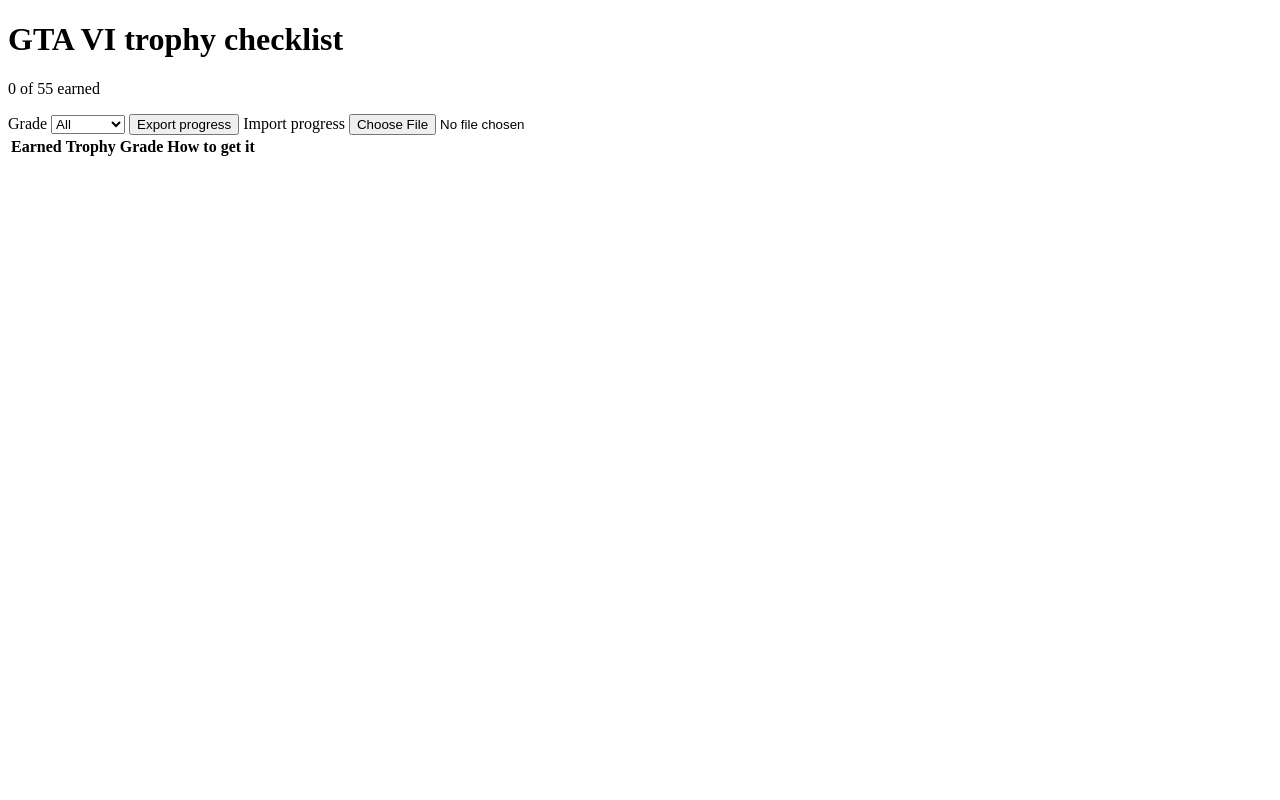
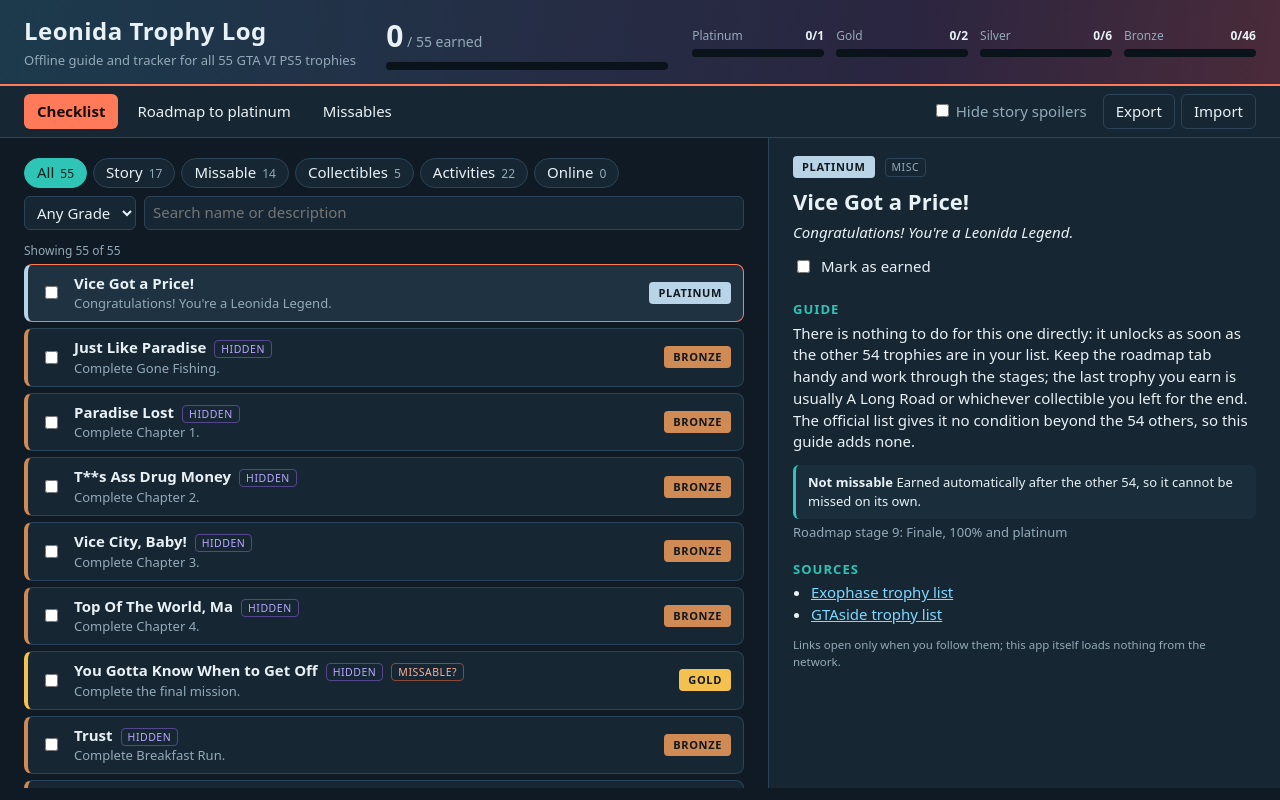
Before and after one commit to djodiaja/gta6-trophy-guide, a plain HTML site: page app/index.html in a window 1280 px wide. Drawn offline with Linux system fonts and the light colour scheme.

Commit message:
Build the tracker app: checklist, filters, spoilers, roadmap, missables, export/import

```diff
--- /dev/null
+++ b/app/css/style.css
@@ -0,0 +1,66 @@
+:root {
+  --bg: #0f1a24; --panel: #172633; --panel2: #1e3242; --line: #2b4457; --ink: #e8f1f5; --dim: #94aab8;
+  --accent: #ff7a59; --teal: #2ec4b6;
+  --platinum: #b9d4e6; --gold: #f2c14e; --silver: #c3ccd3; --bronze: #d08a54;
+}
+* { box-sizing: border-box; }
+body { margin: 0; background: var(--bg); color: var(--ink); font: 15px/1.45 system-ui, "Segoe UI", sans-serif; }
+button, select, input { font: inherit; color: inherit; }
+.top { display: grid; grid-template-columns: 1.2fr 1fr 2fr; gap: 24px; align-items: center; padding: 14px 24px;
+  background: linear-gradient(100deg, #1c3a4c, #2a2540 70%, #4a2b3a); border-bottom: 2px solid var(--accent); }
+.brand h1 { margin: 0; font-size: 24px; letter-spacing: .02em; }
+.brand p { margin: 2px 0 0; color: var(--dim); font-size: 13px; }
+.overall .big { font-size: 30px; font-weight: 700; }
+.overall small { font-size: 14px; color: var(--dim); font-weight: 400; }
+.grades { display: grid; grid-template-columns: repeat(4, 1fr); gap: 12px; }
+.g { font-size: 12px; } .g .gl { text-transform: capitalize; color: var(--dim); } .g b { float: right; }
+.g.platinum .bar span { background: var(--platinum); } .g.gold .bar span { background: var(--gold); }
+.g.silver .bar span { background: var(--silver); } .g.bronze .bar span { background: var(--bronze); }
+.bar { height: 8px; background: #0a121a; border-radius: 4px; overflow: hidden; margin-top: 4px; }
+.bar span { display: block; height: 100%; background: var(--teal); transition: width .2s; }
+.tabs { display: flex; gap: 6px; align-items: center; padding: 8px 24px; background: var(--panel); border-bottom: 1px solid var(--line); }
+.tabs button, .btn { background: none; border: 1px solid transparent; border-radius: 6px; padding: 6px 12px; cursor: pointer; }
+.tabs button.on { background: var(--accent); color: #1a0d08; font-weight: 600; }
+#export, .btn { border-color: var(--line); } .spacer { flex: 1; }
+.toggle { color: var(--dim); margin-right: 10px; cursor: pointer; }
+.layout { display: grid; grid-template-columns: minmax(0, 1.5fr) minmax(320px, 1fr); height: calc(100vh - 150px); min-height: 520px; }
+.pane { overflow-y: auto; padding: 14px 24px; }
+.detail { overflow-y: auto; padding: 18px 24px; background: var(--panel); border-left: 1px solid var(--line); }
+.filters { position: sticky; top: -14px; background: var(--bg); padding: 6px 0 4px; z-index: 2; }
+.chips { display: flex; flex-wrap: wrap; gap: 6px; }
+.chip { background: var(--panel); border: 1px solid var(--line); border-radius: 16px; padding: 3px 12px; cursor: pointer; }
+.chip em { font-style: normal; color: var(--dim); margin-left: 6px; font-size: 12px; }
+.chip.on { background: var(--teal); color: #05211e; border-color: var(--teal); } .chip.on em { color: #05211e; }
+.fl2 { display: flex; gap: 8px; margin-top: 8px; }
+.fl2 select, .fl2 input { background: var(--panel); border: 1px solid var(--line); border-radius: 6px; padding: 5px 8px; text-transform: capitalize; }
+.fl2 input { flex: 1; text-transform: none; }
+.count { color: var(--dim); font-size: 12px; margin: 8px 0 4px; }
+.rows { list-style: none; margin: 0; padding: 0; display: grid; gap: 6px; }
+.row { display: grid; grid-template-columns: 22px 1fr auto; gap: 12px; align-items: center; padding: 8px 12px; background: var(--panel);
+  border: 1px solid var(--line); border-left: 4px solid var(--line); border-radius: 8px; cursor: pointer; }
+.row:hover { background: var(--panel2); } .row.sel { border-color: var(--accent); background: var(--panel2); }
+.row.earned .nm { text-decoration: line-through; text-decoration-color: var(--dim); color: var(--dim); }
+.nm { font-weight: 600; } .ds { color: var(--dim); font-size: 13px; } .why { color: var(--gold); font-size: 12.5px; margin-top: 3px; }
+.tag { font-style: normal; font-size: 10.5px; text-transform: uppercase; letter-spacing: .05em; margin-left: 8px; padding: 1px 6px;
+  border-radius: 4px; border: 1px solid var(--line); color: var(--dim); font-weight: 500; }
+.tag.mis { color: #ffb199; border-color: #8a4a3a; } .tag.hid { color: #b8a8ff; border-color: #55478f; }
+.badge { text-transform: uppercase; font-size: 11px; font-weight: 700; letter-spacing: .06em; padding: 3px 9px; border-radius: 4px; color: #11181e; }
+.badge.platinum { background: var(--platinum); } .badge.gold { background: var(--gold); }
+.badge.silver { background: var(--silver); } .badge.bronze { background: var(--bronze); }
+.row:has(.badge.platinum) { border-left-color: var(--platinum); } .row:has(.badge.gold) { border-left-color: var(--gold); }
+.row:has(.badge.silver) { border-left-color: var(--silver); } .row:has(.badge.bronze) { border-left-color: var(--bronze); }
+.detail h2 { margin: 8px 0 4px; font-size: 22px; } .detail h3 { margin: 18px 0 4px; font-size: 13px; text-transform: uppercase; letter-spacing: .08em; color: var(--teal); }
+.dhead { display: flex; align-items: center; } .dhead .tag:first-of-type { margin-left: 10px; }
+.official { font-style: italic; color: var(--ink); margin: 0 0 8px; } .meta { color: var(--dim); font-size: 13px; margin: 4px 0; }
+.earn { display: inline-flex; gap: 8px; align-items: center; margin: 4px 0; cursor: pointer; }
+.guide { margin: 0; }
+.miss { margin-top: 12px; padding: 8px 12px; border-radius: 6px; font-size: 13px; background: #1a2d3b; border-left: 3px solid var(--teal); }
+.miss.yes { border-left-color: var(--accent); background: #35252a; }
+.src { margin: 0; padding-left: 18px; } .src a { color: #7fd8ff; } .fine { color: var(--dim); font-size: 11.5px; }
+.lead { color: var(--dim); margin: 0 0 12px; }
+.stage { margin-bottom: 18px; } .sh { display: flex; align-items: center; gap: 10px; }
+.sh h3 { margin: 0; font-size: 17px; flex: 1; } .sn { background: var(--accent); color: #1a0d08; width: 26px; height: 26px; border-radius: 50%;
+  display: grid; place-items: center; font-weight: 700; } .sc { color: var(--dim); }
+.sd { color: var(--dim); font-size: 13px; margin: 4px 0 8px 36px; }
+.empty { color: var(--dim); }
+@media (max-width: 900px) { .top { grid-template-columns: 1fr; } .layout { grid-template-columns: 1fr; height: auto; } .detail { border-left: 0; } }
--- a/app/index.html
+++ b/app/index.html
@@ -3,23 +3,31 @@
 <head>
 <meta charset="utf-8">
 <meta name="viewport" content="width=device-width, initial-scale=1">
-<title>GTA VI trophy checklist</title>
-<link rel="stylesheet" href="style.css">
+<title>Leonida Trophy Log: GTA VI trophy guide and tracker</title>
+<link rel="stylesheet" href="css/style.css">
 </head>
 <body>
-<header>
-  <h1>GTA VI trophy checklist</h1>
-  <p id="progress">0 of 55 earned</p>
+<header class="top">
+  <div class="brand">
+    <h1>Leonida Trophy Log</h1>
+    <p>Offline guide and tracker for all 55 GTA VI PS5 trophies</p>
+  </div>
+  <div id="overall" class="overall"></div>
+  <div id="grades" class="grades"></div>
 </header>
-<div class="controls">
-  <label>Grade <select id="grade"><option value="all">All</option><option value="platinum">Platinum</option><option value="gold">Gold</option><option value="silver">Silver</option><option value="bronze">Bronze</option></select></label>
-  <button id="export" type="button">Export progress</button>
-  <label class="import">Import progress <input id="import" type="file" accept="application/json"></label>
-</div>
-<table>
-  <thead><tr><th>Earned</th><th>Trophy</th><th>Grade</th><th>How to get it</th></tr></thead>
-  <tbody id="rows"></tbody>
-</table>
-<script type="module" src="app.js"></script>
+<nav class="tabs" id="tabs">
+  <button data-view="checklist" class="on">Checklist</button>
+  <button data-view="roadmap">Roadmap to platinum</button>
+  <button data-view="missables">Missables</button>
+  <span class="spacer"></span>
+  <label class="toggle"><input type="checkbox" id="spoiler"> Hide story spoilers</label>
+  <button id="export" type="button">Export</button>
+  <label class="btn">Import<input id="import" type="file" accept="application/json" hidden></label>
+</nav>
+<main id="main" class="layout">
+  <section id="listPane" class="pane"></section>
+  <aside id="detail" class="detail"></aside>
+</main>
+<script type="module" src="js/main.js"></script>
 </body>
 </html>
--- /dev/null
+++ b/app/js/detail.js
@@ -0,0 +1,34 @@
+// The detail panel: the selected trophy's official text, own-words guide and cited sources.
+import { h } from './dom.js';
+import { state, byId, isMasked, toggleEarned, notify } from './store.js';
+
+export function renderDetail(panel) {
+  const t = byId(state.selectedId);
+  if (!t) { panel.replaceChildren(h('p', { class: 'empty' }, 'Select a trophy.')); return; }
+  if (isMasked(t)) {
+    panel.replaceChildren(
+      h('h2', {}, 'Story trophy hidden'),
+      h('p', {}, 'The spoiler setting is on. Earn this trophy, or reveal it just for this session.'),
+      h('button', { class: 'btn', onclick: () => { state.revealed.add(t.id); notify(); } }, 'Reveal this one'));
+    return;
+  }
+  const earned = state.earned.has(t.id);
+  const stage = state.stages.find((s) => s.n === t.stage);
+  panel.replaceChildren(...[
+    h('div', { class: 'dhead' }, h('span', { class: `badge ${t.grade}` }, t.grade),
+      t.hidden && h('i', { class: 'tag hid' }, 'hidden on PlayStation'),
+      h('i', { class: 'tag' }, t.kind)),
+    h('h2', {}, t.name),
+    h('p', { class: 'official' }, t.description),
+    t.count && h('p', { class: 'meta' }, `Tracked count: ${t.count.toLocaleString()} ${t.countUnit || ''}`),
+    h('label', { class: 'earn' }, h('input', { type: 'checkbox', checked: earned, onchange: () => toggleEarned(t.id) }), earned ? 'Earned' : 'Mark as earned'),
+    h('h3', {}, 'Guide'),
+    h('p', { class: 'guide' }, t.guide),
+    h('div', { class: `miss ${t.missable ? 'yes' : 'no'}` },
+      h('b', {}, t.missable ? 'Possibly missable' : 'Not missable'), ` ${t.missableReason}`),
+    stage && h('p', { class: 'meta' }, `Roadmap stage ${stage.n}: ${stage.title}`),
+    h('h3', {}, 'Sources'),
+    h('ul', { class: 'src' }, t.sources.map((s) => h('li', {}, h('a', { href: s.url, target: '_blank', rel: 'noopener noreferrer' }, s.name)))),
+    h('p', { class: 'fine' }, 'Links open only when you follow them; this app itself loads nothing from the network.'),
+  ].filter(Boolean));
+}
--- /dev/null
+++ b/app/js/dom.js
@@ -0,0 +1,16 @@
+// Tiny element builder so the other modules stay readable.
+export function h(tag, props = {}, ...children) {
+  const el = document.createElement(tag);
+  for (const [k, v] of Object.entries(props)) {
+    if (v === false || v == null) continue;
+    if (k === 'class') el.className = v;
+    else if (k.startsWith('on')) el.addEventListener(k.slice(2), v);
+    else if (k === 'checked' || k === 'value') el[k] = v;
+    else el.setAttribute(k, v === true ? '' : v);
+  }
+  for (const c of children.flat()) {
+    if (c == null || c === false) continue;
+    el.append(c.nodeType ? c : document.createTextNode(c));
+  }
+  return el;
+}
--- /dev/null
+++ b/app/js/filters.js
@@ -0,0 +1,32 @@
+// Filtering by kind, grade and search text, plus the counts shown on the filter chips.
+import { state } from './store.js';
+
+export const KIND_CHIPS = [
+  ['all', 'All'],
+  ['story', 'Story'],
+  ['missable', 'Missable'],
+  ['collectible', 'Collectibles'],
+  ['activity', 'Activities'],
+  ['online', 'Online'],
+];
+
+export function matchesKind(t, kind) {
+  if (kind === 'all') return true;
+  if (kind === 'missable') return t.missable;
+  return t.kind === kind;
+}
+
+export function visibleTrophies() {
+  const { kind, grade, query } = state.filters;
+  const q = query.trim().toLowerCase();
+  return state.trophies.filter((t) => {
+    if (!matchesKind(t, kind)) return false;
+    if (grade !== 'all' && t.grade !== grade) return false;
+    if (q && !`${t.name} ${t.description}`.toLowerCase().includes(q)) return false;
+    return true;
+  });
+}
+
+export function countFor(kind) {
+  return state.trophies.filter((t) => matchesKind(t, kind)).length;
+}
--- /dev/null
+++ b/app/js/io.js
@@ -0,0 +1,22 @@
+// Export progress to a JSON file and import it back.
+import { snapshot, applyProgress, persist, notify } from './store.js';
+
+export function exportProgress() {
+  const blob = new Blob([JSON.stringify(snapshot(), null, 2)], { type: 'application/json' });
+  const a = document.createElement('a');
+  a.href = URL.createObjectURL(blob);
+  a.download = 'leonida-trophy-progress.json';
+  a.click();
+  setTimeout(() => URL.revokeObjectURL(a.href), 1000);
+}
+
+export async function importProgress(file) {
+  try {
+    const data = JSON.parse(await file.text());
+    applyProgress(Array.isArray(data) ? { earned: data } : data);
+    persist();
+    notify();
+  } catch {
+    alert('That file is not a progress export from this app.');
+  }
+}
--- /dev/null
+++ b/app/js/main.js
@@ -0,0 +1,37 @@
+// Boot: load data, wire the tabs and controls, and re-render when state changes.
+import { state, loadData, onChange, persist, notify } from './store.js';
+import { renderHeader, renderChecklist } from './render.js';
+import { renderDetail } from './detail.js';
+import { renderRoadmap, renderMissables } from './roadmap.js';
+import { exportProgress, importProgress } from './io.js';
+
+await loadData();
+
+const pane = document.getElementById('listPane');
+const detail = document.getElementById('detail');
+const spoiler = document.getElementById('spoiler');
+spoiler.checked = state.spoilerGuard;
+
+function draw() {
+  renderHeader();
+  const views = { checklist: renderChecklist, roadmap: renderRoadmap, missables: renderMissables };
+  const keepScroll = pane.scrollTop;
+  views[state.view](pane);
+  pane.scrollTop = keepScroll;
+  renderDetail(detail);
+  document.querySelectorAll('#tabs [data-view]').forEach((b) => b.classList.toggle('on', b.dataset.view === state.view));
+}
+
+onChange(draw);
+document.getElementById('tabs').addEventListener('click', (e) => {
+  const v = e.target.dataset?.view;
+  if (v) { state.view = v; notify(); }
+});
+spoiler.addEventListener('change', () => { state.spoilerGuard = spoiler.checked; persist(); notify(); });
+document.getElementById('export').addEventListener('click', exportProgress);
+document.getElementById('import').addEventListener('change', async (e) => {
+  if (e.target.files[0]) await importProgress(e.target.files[0]);
+  spoiler.checked = state.spoilerGuard;
+  e.target.value = '';
+});
+draw();
--- /dev/null
+++ b/app/js/render.js
@@ -0,0 +1,68 @@
+// Header progress, the checklist with its filter bar, and the shared trophy row.
+import { h } from './dom.js';
+import { state, toggleEarned, notify, isMasked } from './store.js';
+import { KIND_CHIPS, countFor, visibleTrophies } from './filters.js';
+
+const GRADES = ['platinum', 'gold', 'silver', 'bronze'];
+
+function bar(done, total) {
+  const pct = total ? Math.round((done / total) * 100) : 0;
+  return h('div', { class: 'bar', role: 'progressbar', 'aria-valuenow': done, 'aria-valuemax': total },
+    h('span', { style: `width:${pct}%` }));
+}
+
+export function renderHeader() {
+  const total = state.trophies.length;
+  const done = state.earned.size;
+  const overall = document.getElementById('overall');
+  overall.replaceChildren(
+    h('div', { class: 'big' }, `${done}`, h('small', {}, ` / ${total} earned`)),
+    bar(done, total),
+  );
+  const grades = document.getElementById('grades');
+  grades.replaceChildren(...GRADES.map((g) => {
+    const all = state.trophies.filter((t) => t.grade === g);
+    const got = all.filter((t) => state.earned.has(t.id)).length;
+    return h('div', { class: `g ${g}` }, h('span', { class: 'gl' }, g), h('b', {}, `${got}/${all.length}`), bar(got, all.length));
+  }));
+}
+
+export function trophyRow(t, { showStage = false } = {}) {
+  const masked = isMasked(t);
+  const earned = state.earned.has(t.id);
+  const row = h('li', { class: `row${earned ? ' earned' : ''}${state.selectedId === t.id ? ' sel' : ''}`, 'data-id': t.id },
+    h('input', {
+      type: 'checkbox', checked: earned, 'aria-label': `Earned: ${masked ? 'hidden trophy' : t.name}`,
+      onclick: (e) => e.stopPropagation(),
+      onchange: () => toggleEarned(t.id),
+    }),
+    h('div', { class: 'info' },
+      h('div', { class: 'nm' }, masked ? 'Hidden story trophy' : t.name,
+        t.hidden && h('i', { class: 'tag hid', title: 'Hidden on PlayStation until earned' }, 'hidden'),
+        t.missable && h('i', { class: 'tag mis' }, 'missable?'),
+        showStage && h('i', { class: 'tag stg' }, `stage ${t.stage}`)),
+      h('div', { class: 'ds' }, masked ? 'Description hidden by the spoiler setting.' : t.description)),
+    h('span', { class: `badge ${t.grade}` }, t.grade),
+  );
+  row.addEventListener('click', () => { state.selectedId = t.id; notify(); });
+  return row;
+}
+
+export function renderChecklist(pane) {
+  const f = state.filters;
+  const chips = h('div', { class: 'chips' }, KIND_CHIPS.map(([k, label]) =>
+    h('button', { class: `chip${f.kind === k ? ' on' : ''}`, onclick: () => { f.kind = k; notify(); } }, label, h('em', {}, countFor(k)))));
+  const grade = h('select', { 'aria-label': 'Grade filter', onchange: (e) => { f.grade = e.target.value; notify(); } },
+    ['all', ...GRADES].map((g) => h('option', { value: g, selected: f.grade === g }, g === 'all' ? 'Any grade' : g)));
+  const search = h('input', { type: 'search', placeholder: 'Search name or description', value: f.query, 'aria-label': 'Search',
+    oninput: (e) => { f.query = e.target.value; notify(true); } });
+  const list = visibleTrophies();
+  const body = list.length
+    ? h('ul', { class: 'rows' }, list.map((t) => trophyRow(t)))
+    : h('p', { class: 'empty' }, f.kind === 'online'
+      ? 'The official list has no online trophies: all 55 are earned in single player.'
+      : 'No trophy matches these filters.');
+  pane.replaceChildren(h('div', { class: 'filters' }, chips, h('div', { class: 'fl2' }, grade, search)),
+    h('p', { class: 'count' }, `Showing ${list.length} of ${state.trophies.length}`), body);
+  if (f.query) { const s = pane.querySelector('input[type=search]'); s.focus(); s.setSelectionRange(f.query.length, f.query.length); }
+}
--- /dev/null
+++ b/app/js/roadmap.js
@@ -0,0 +1,30 @@
+// The roadmap to platinum (stages from the official descriptions) and the missables view.
+import { h } from './dom.js';
+import { state } from './store.js';
+import { trophyRow } from './render.js';
+
+export function renderRoadmap(pane) {
+  const parts = [h('p', { class: 'lead' },
+    'Built from the official descriptions: story first, then the one-off trophies you should not leave to chance, then repeatable content. Order inside a stage is flexible.')];
+  for (const s of state.stages) {
+    const list = state.trophies.filter((t) => t.stage === s.n);
+    const done = list.filter((t) => state.earned.has(t.id)).length;
+    parts.push(h('section', { class: 'stage' },
+      h('div', { class: 'sh' }, h('span', { class: 'sn' }, s.n), h('h3', {}, s.title), h('span', { class: 'sc' }, `${done}/${list.length}`)),
+      h('p', { class: 'sd' }, s.detail),
+      h('ul', { class: 'rows' }, list.map((t) => trophyRow(t)))));
+  }
+  pane.replaceChildren(...parts);
+}
+
+export function renderMissables(pane) {
+  const list = state.trophies.filter((t) => t.missable);
+  const open = list.filter((t) => !state.earned.has(t.id)).length;
+  pane.replaceChildren(
+    h('p', { class: 'lead' }, `${list.length} trophies flagged, ${open} still open. Flags come from the wording of the official descriptions (a choice, a second try, a partner, a contact's strand) and are cautions, not confirmed point-of-no-return facts.`),
+    h('ul', { class: 'rows mis-list' }, list.map((t) => {
+      const li = trophyRow(t, { showStage: true });
+      li.querySelector('.info').append(h('div', { class: 'why' }, t.missableReason));
+      return li;
+    })));
+}
--- /dev/null
+++ b/app/js/store.js
@@ -0,0 +1,61 @@
+// Shared state: the trophy data, earned set, settings and selection, saved in localStorage.
+const KEY = 'leonida-trophy-log/v1';
+
+export const state = {
+  trophies: [],
+  stages: [],
+  earned: new Set(),
+  spoilerGuard: false,
+  revealed: new Set(),
+  selectedId: null,
+  view: 'checklist',
+  filters: { kind: 'all', grade: 'all', query: '' },
+};
+
+const listeners = [];
+export function onChange(fn) { listeners.push(fn); }
+export function notify() { for (const fn of listeners) fn(); }
+
+export async function loadData() {
+  const res = await fetch('data/trophies.json');
+  const doc = await res.json();
+  state.trophies = doc.trophies;
+  state.stages = doc.stages || [];
+  state.selectedId = state.trophies[0].id;
+  readSaved();
+}
+
+function readSaved() {
+  try {
+    const saved = JSON.parse(localStorage.getItem(KEY) || '{}');
+    applyProgress(saved);
+  } catch { /* storage blocked or corrupt: start empty */ }
+}
+
+// Accepts the saved/exported object; ignores ids that are not real trophies.
+export function applyProgress(saved) {
+  const ids = new Set(state.trophies.map((t) => t.id));
+  state.earned = new Set((saved.earned || []).filter((id) => ids.has(id)));
+  state.spoilerGuard = Boolean(saved.spoilerGuard);
+}
+
+export function snapshot() {
+  return { app: 'leonida-trophy-log', version: 1, earned: [...state.earned].sort((a, b) => a - b), spoilerGuard: state.spoilerGuard };
+}
+
+export function persist() {
+  try { localStorage.setItem(KEY, JSON.stringify(snapshot())); } catch { /* ignore */ }
+}
+
+export function toggleEarned(id) {
+  if (state.earned.has(id)) state.earned.delete(id); else state.earned.add(id);
+  persist();
+  notify();
+}
+
+export function byId(id) { return state.trophies.find((t) => t.id === id); }
+
+// A story trophy is masked while the spoiler setting is on, until it is earned or revealed.
+export function isMasked(t) {
+  return state.spoilerGuard && t.kind === 'story' && !state.earned.has(t.id) && !state.revealed.has(t.id);
+}
```
